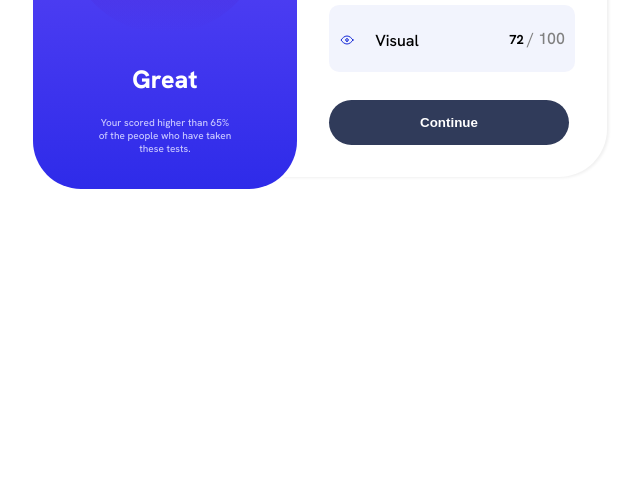
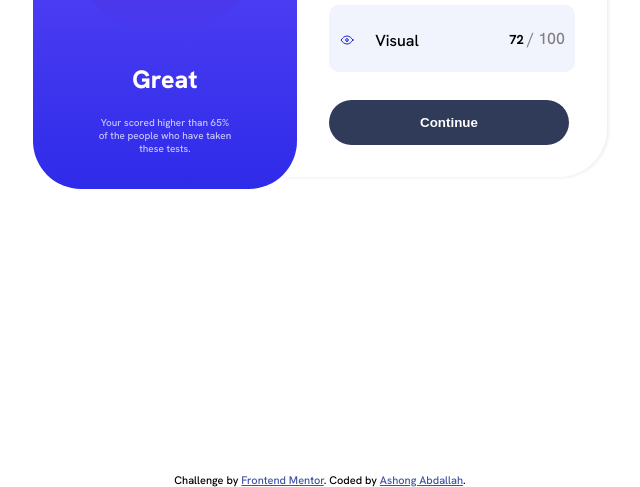
Before and after one commit to AshongAbdallah06/results-summary-component-main, a plain HTML site: page index.html in a window 1280 px wide. Shown: the part 313-800 px from the top of the page, without its empty margins (320-960 px from the left). Drawn offline with Linux system fonts and the light colour scheme.

Commit message:
Add attribute

```diff
--- a/styles/summary.css
+++ b/styles/summary.css
@@ -114,7 +114,7 @@ img {
 
 .attribution {
     position: absolute;
-    bottom: 5rem;
+    bottom: 0;
     font-size: 11px; text-align: center;
     display: block;
 }
```
Also changed, not shown: index.html (+1 -26 lines).
